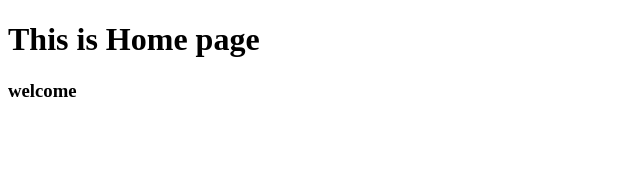
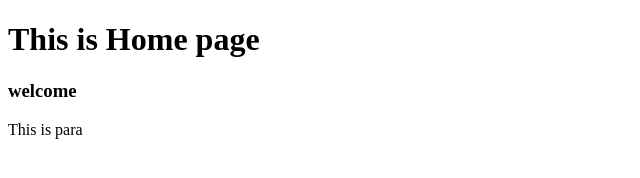
Before and after one commit to guravrupali/GitPractDemo, a plain HTML site: page home.html in a window 1280 px wide. Shown: the full height of the page, 0-640 px from the left. Drawn offline with Linux system fonts and the light colour scheme.

Commit message:
Hello....

```diff
--- a/home.html
+++ b/home.html
@@ -8,5 +8,6 @@
 <body>
     <h1> This is Home page </h1>
     <h3>welcome</h3>
+    <p>This is para</p>
 </body>
 </html>
```
Also changed, not shown: index.html (+1 -0 lines).
